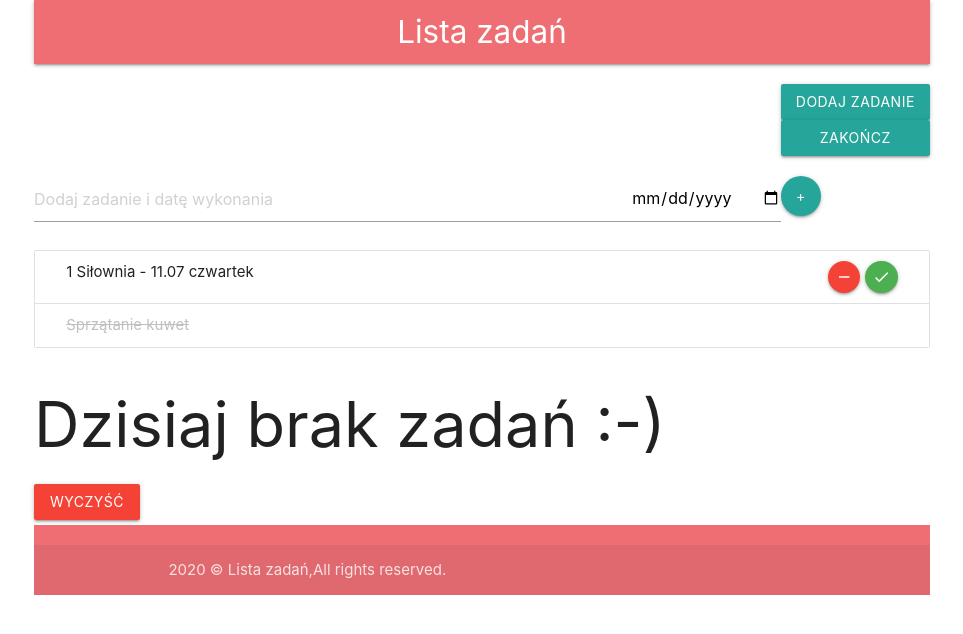
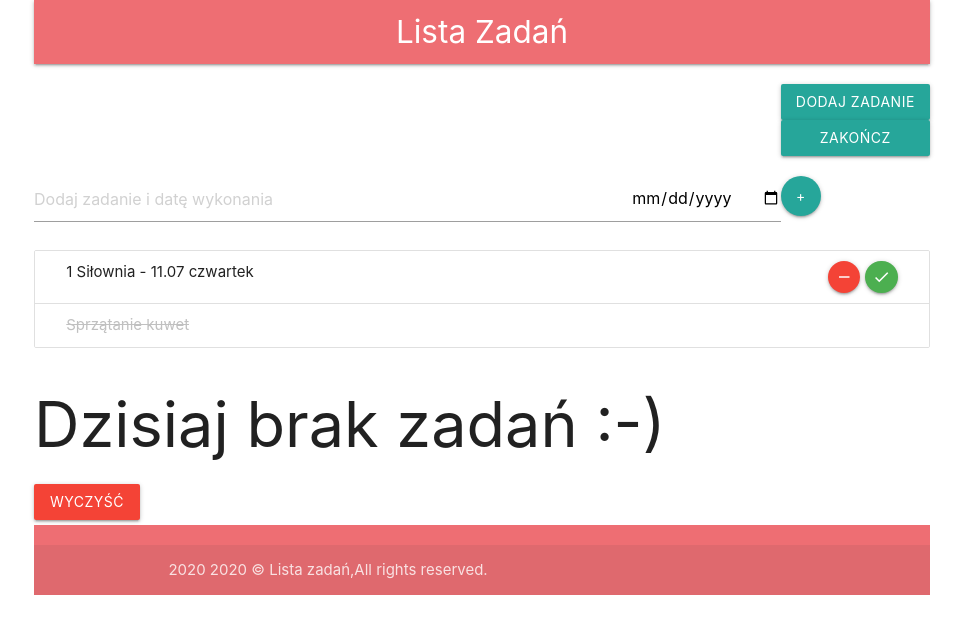
Before and after one commit to szymon-wiergowski/angular-todo-list-udemy, an Angular app: page / in a window 1280 px wide. Shown: the top 634 px of the page, without its empty margins (158-1121 px from the left). Built offline with nearby package versions, Linux system fonts and the light colour scheme.

Commit message:
add pipe to project

```diff
--- a/src/app/app.component.html
+++ b/src/app/app.component.html
@@ -1,7 +1,7 @@
 <div class="container">
   <nav class="row">
     <div class="nav-wrapper">
-      <span class="brand-logo center">Lista zadań</span>
+      <span class="brand-logo center">{{ title }}</span>
     </div>
   </nav>
 
@@ -44,7 +44,7 @@
   <footer class="page-footer mt-5">
     <div class="footer-copyright">
       <div class="container">
-        2020 © Lista zadań,All rights reserved.
+        {{ getDate() | date: 'yyyy' }} {{ footer }}
       </div>
     </div>
   </footer>
--- a/src/app/app.component.ts
+++ b/src/app/app.component.ts
@@ -5,4 +5,14 @@ import { Component } from '@angular/core';
   templateUrl: './app.component.html',
   styleUrls: ['./app.component.css'],
 })
-export class AppComponent {}
+export class AppComponent {
+  title = 'Lista Zadań';
+
+  get footer(): string {
+    return '2020 © Lista zadań,All rights reserved.';
+  }
+
+  getDate(): Date {
+    return new Date();
+  }
+}
```
